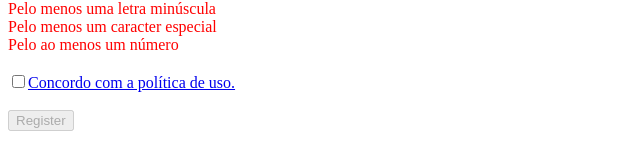
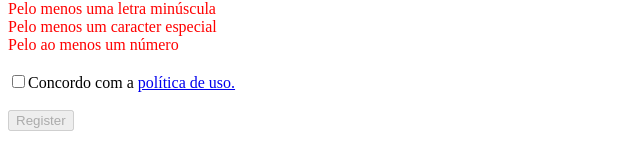
Before and after one commit to KarinaBarros/Simulado_frontend, a Next.js app: page /register in a window 1280 px wide. Shown: the part 218-382 px from the top of the page, without its empty margins (0-640 px from the left). Built offline with nearby package versions, Linux system fonts and the light colour scheme.

Commit message:
Update RegisterForm.js

```diff
--- a/components/RegisterForm.js
+++ b/components/RegisterForm.js
@@ -114,7 +114,7 @@ const RegisterForm = () => {
       <br/>
       <label>
       <input type='checkbox' required/>
-      <Link href='/politica'>Concordo com a política de uso.</Link>
+      Concordo com a <Link href='/politica'>política de uso.</Link>
       </label>
       <br/><br/>
       <button type="submit" disabled={!isValid || senha !== confirmSenha} >{loading ? 'Register' : 'Register'}</button>
```
